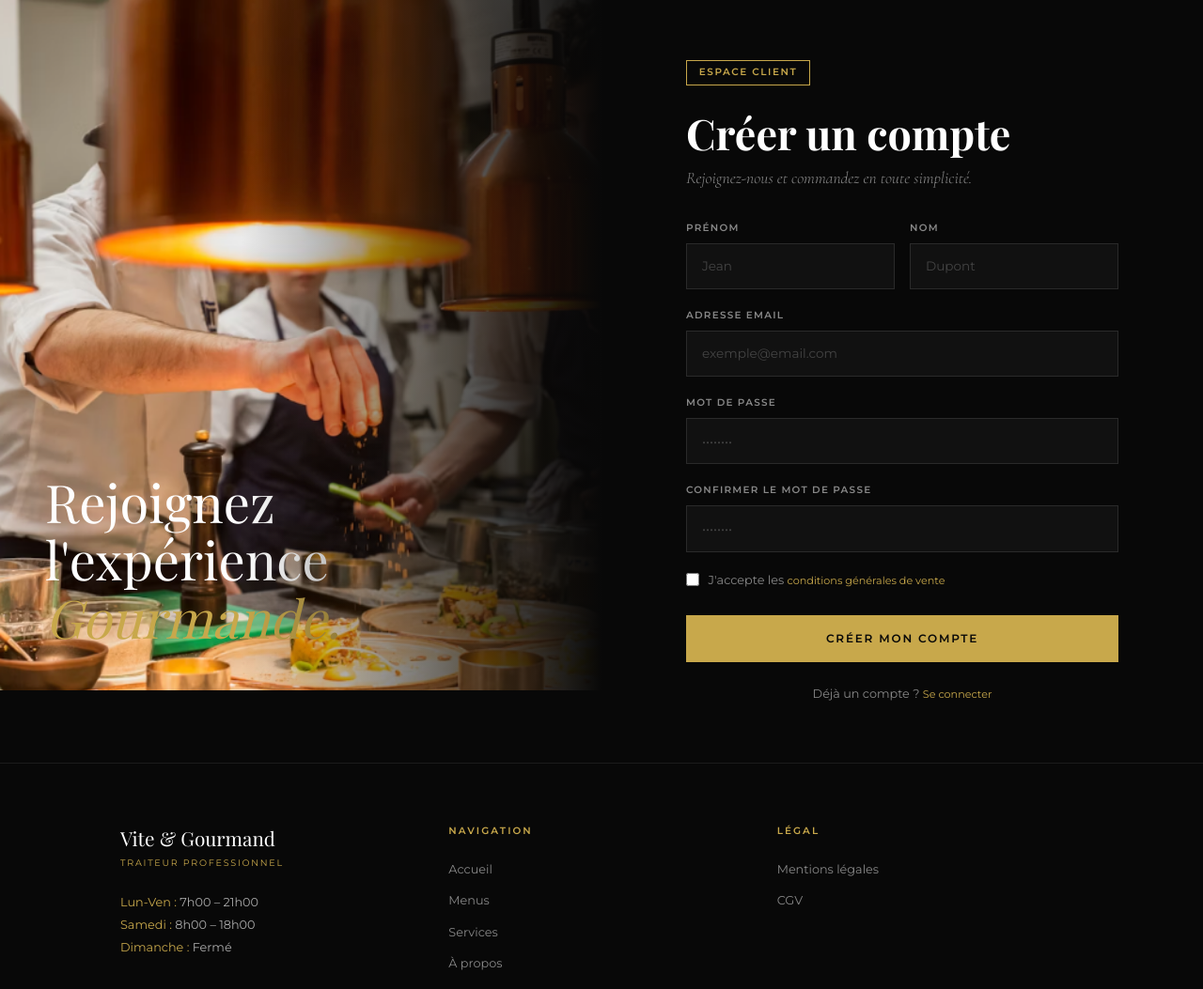
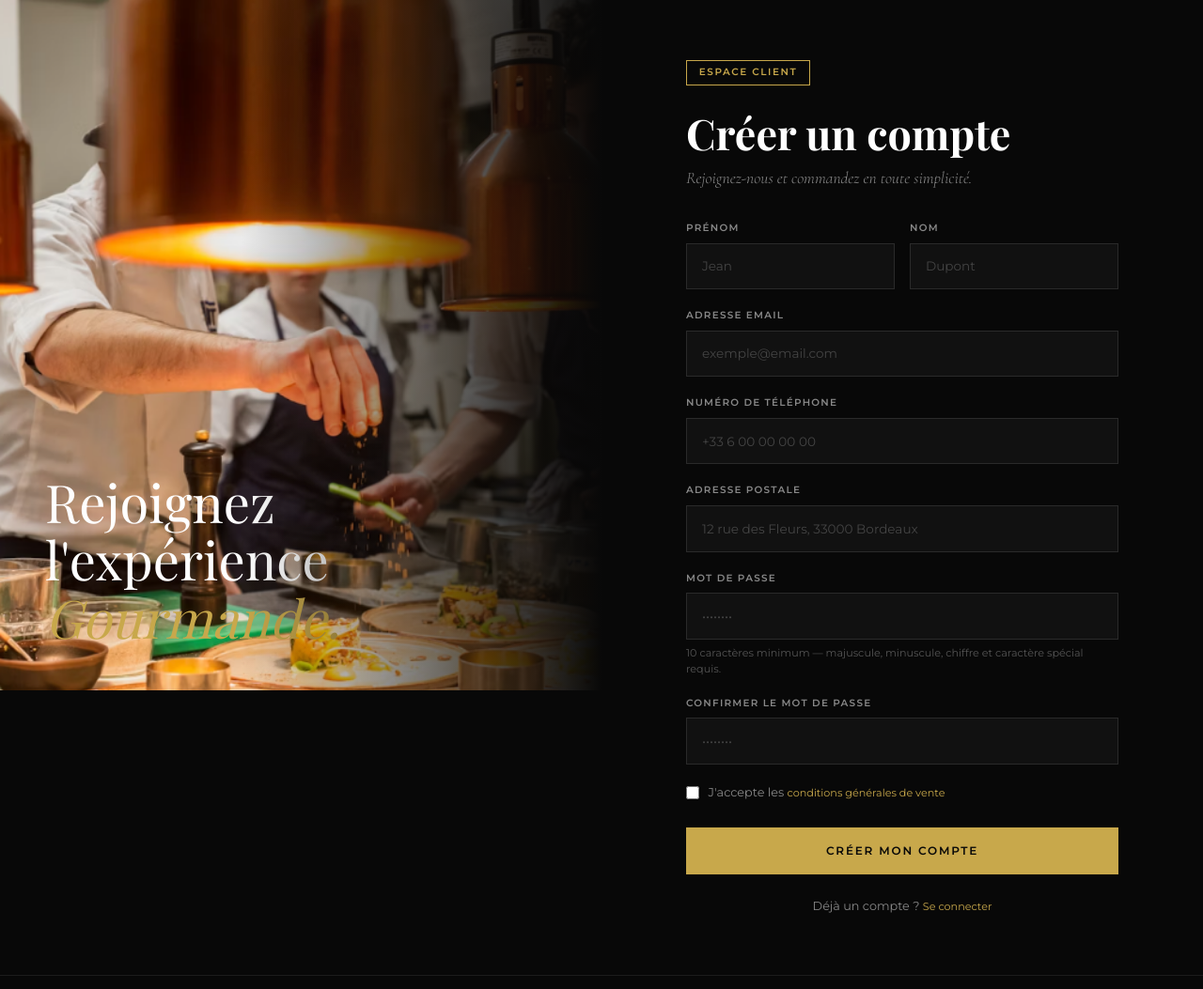
Before and after one commit to Neyth97/vite-et-gourmand, a PHP site: page /HTML/inscription.html in a window 1280 px wide. Shown: the part 94-1147 px from the top of the page at 94% size. Run offline with PHP 8.4, Linux system fonts and the light colour scheme; some web fonts are replaced.

Commit message:
inscription : ajout GSM, adresse postale et règles du mot de passe

```diff
--- a/CSS/inscription.css
+++ b/CSS/inscription.css
@@ -143,6 +143,15 @@
   border-color: #c8a84b;
 }
 
+/* Hint mot de passe */
+.password-hint {
+  font-family: 'Montserrat', sans-serif;
+  font-size: 0.7rem;
+  color: #555555;
+  margin-top: 0.4rem;
+  margin-bottom: 0;
+}
+
 /* Lien doré */
 .link-gold {
   font-family: 'Montserrat', sans-serif;
--- a/HTML/inscription.html
+++ b/HTML/inscription.html
@@ -89,10 +89,23 @@
               <input type="email" id="email" name="email" placeholder="exemple@email.com" class="input-custom" required>
             </div>
 
+            <!-- Téléphone (GSM) -->
+            <div class="form-group-custom">
+              <label for="gsm">Numéro de téléphone</label>
+              <input type="tel" id="gsm" name="gsm" placeholder="+33 6 00 00 00 00" class="input-custom" required>
+            </div>
+
+            <!-- Adresse postale -->
+            <div class="form-group-custom">
+              <label for="adresse">Adresse postale</label>
+              <input type="text" id="adresse" name="adresse" placeholder="12 rue des Fleurs, 33000 Bordeaux" class="input-custom" required>
+            </div>
+
             <!-- Mot de passe -->
             <div class="form-group-custom">
               <label for="password">Mot de passe</label>
               <input type="password" id="password" name="password" placeholder="••••••••" class="input-custom" required>
+              <p class="password-hint">10 caractères minimum — majuscule, minuscule, chiffre et caractère spécial requis.</p>
             </div>
 
             <!-- Confirmer le mot de passe -->
```
